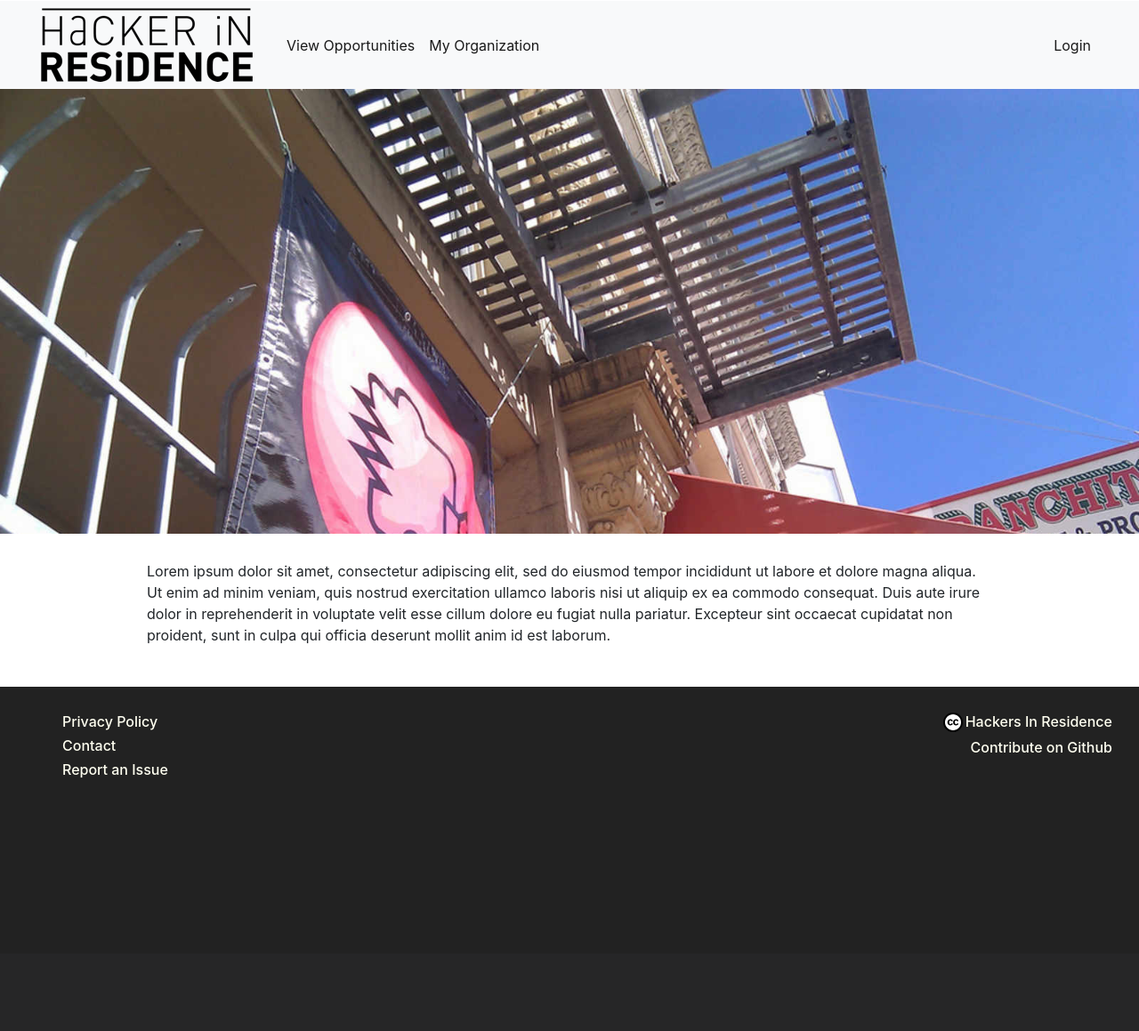
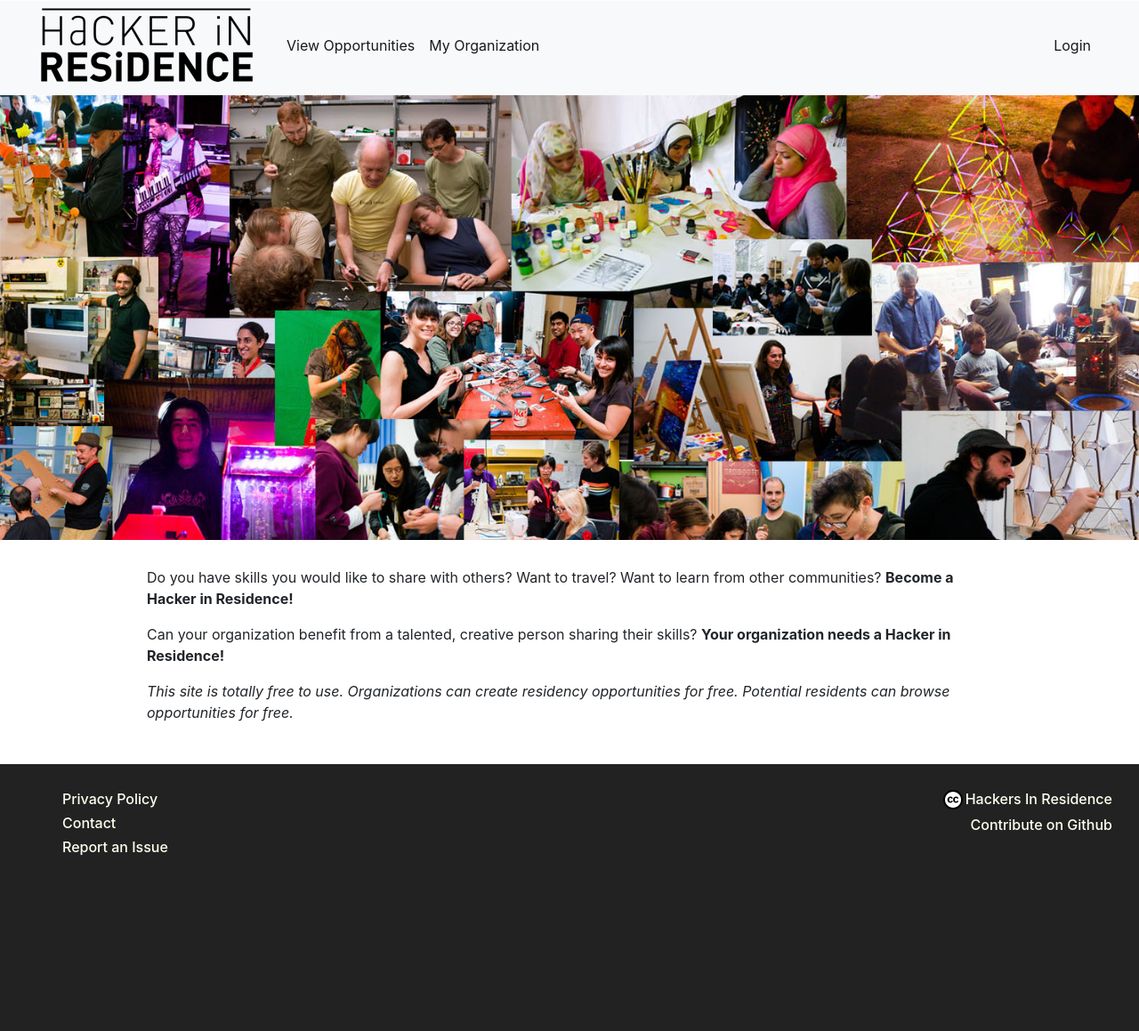
Before and after one commit to noisebridge/hackersinresidence, a Django app: page / in a window 1280 px wide. Shown: the whole page at 89% size. Before the commit the page ends 875 px from the top, so only its background shows below. Run offline with Django 3.2, Linux system fonts and the light colour scheme; some libraries are stand-ins or nearby versions.

Commit message:
Added homepage items from mitch excluding the donate button. Fixed header spacing.

```diff
--- a/hackersinresidence/static/css/main.css
+++ b/hackersinresidence/static/css/main.css
@@ -1,6 +1,9 @@
 
 /* header section */
 
+nav.navbar {
+  padding-bottom: 15px;
+}
 .header-logo {
   padding: 0 30px !important;
 }
--- a/hackersinresidence/webapp/static/css/main.css
+++ b/hackersinresidence/webapp/static/css/main.css
@@ -1,6 +1,9 @@
 
 /* header section */
 
+nav.navbar {
+  padding-bottom: 15px;
+}
 .header-logo {
   padding: 0 30px !important;
 }
--- a/hackersinresidence/webapp/templates/pages/index.html
+++ b/hackersinresidence/webapp/templates/pages/index.html
@@ -31,7 +31,7 @@
     <div class="col-sm-12 home-fullwidth">
 
       <div class="home-banner-crop">
-        <img class="home-banner" src="{% static "images/noisebridge_front_entrance.jpg" %}" \>
+        <img class="home-banner" src="{% static "images/hir_collage.jpg" %}" \>
       </div>
 
       <div class="container default-container">
@@ -40,7 +40,10 @@
 
             {% block defaultpage %}
 
-              <p>Lorem ipsum dolor sit amet, consectetur adipiscing elit, sed do eiusmod tempor incididunt ut labore et dolore magna aliqua. Ut enim ad minim veniam, quis nostrud exercitation ullamco laboris nisi ut aliquip ex ea commodo consequat. Duis aute irure dolor in reprehenderit in voluptate velit esse cillum dolore eu fugiat nulla pariatur. Excepteur sint occaecat cupidatat non proident, sunt in culpa qui officia deserunt mollit anim id est laborum.
+            <p>Do you have skills you would like to share with others?  Want to travel?  Want to learn from other communities?  <b>Become a Hacker in Residence!</b>
+            <p>Can your organization benefit from a talented, creative person sharing their skills?  <b>Your organization needs a Hacker in Residence!</b></p>
+            <p><em>This site is totally free to use.  Organizations can create residency opportunities for free.  Potential residents can browse opportunities for free.</em></p>
+
 
             {% endblock defaultpage %}
 
```
Also changed, not shown: hackersinresidence/static/images/hir_collage.jpg (added), hackersinresidence/webapp/static/images/hir_collage.jpg (added).
